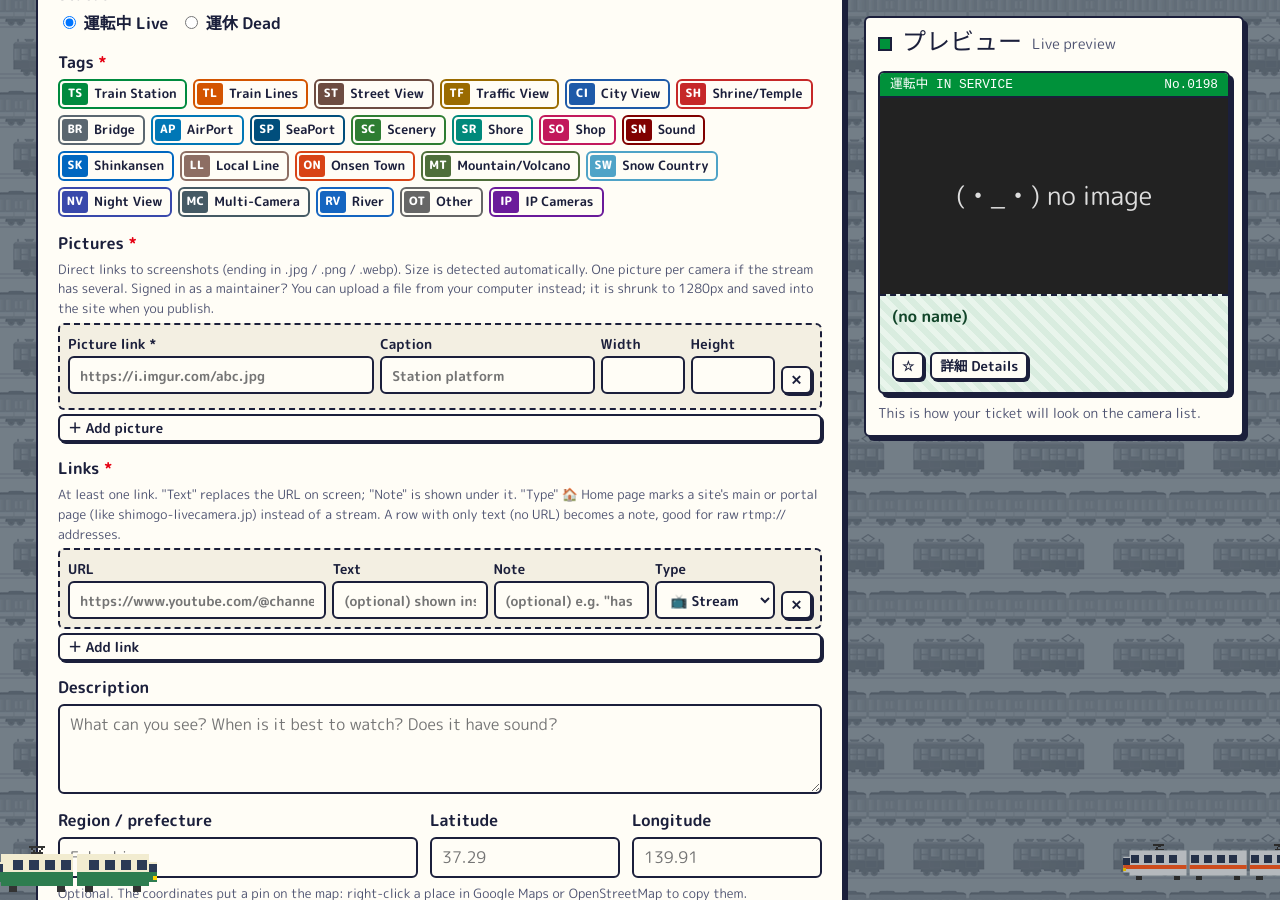
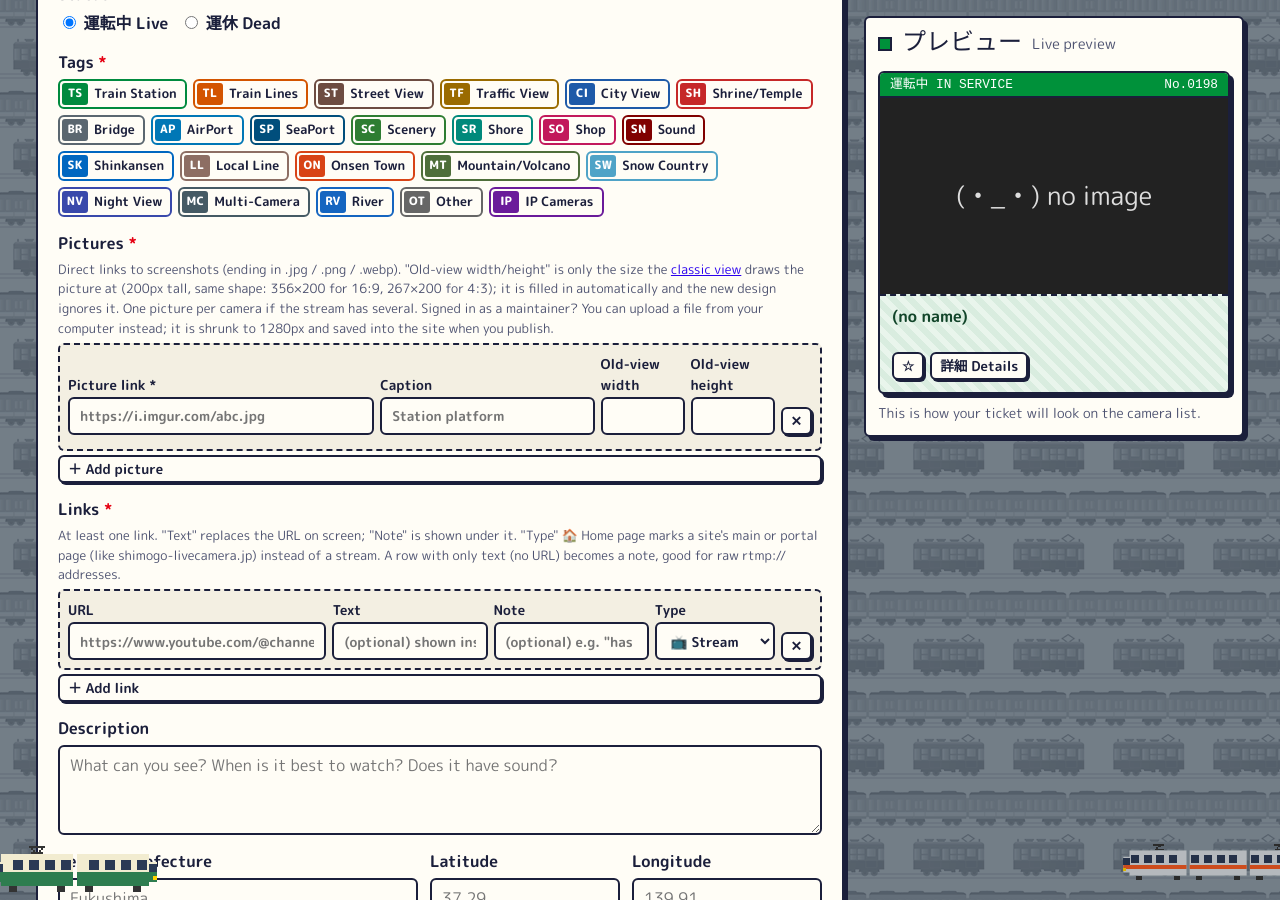
Before and after one commit to TrainStream/trainstream.github.io, a Jekyll site: the page built from submit/index.html, in a window 1280 px wide and 900 px high, scrolled down 817 px. Built offline with Jekyll 4.4.1, drawn with Linux system fonts in a browser that asks for light colours; some web fonts are replaced.

Commit message:
Submit: picture width/height are the classic view's display size
They are only used by the classic view (and the map popup's shape), so
fill them as 200px tall with the picture's own shape (16:9 → 356×200,
4:3 → 267×200) instead of the file's real pixel size, label them
'Old-view width/height', and explain it in the hint and README.

Co-Authored-By: Claude Opus 5.5 <noreply@anthropic.com>
Claude-Session: https://claude.ai/code/session_016eFxwboJTwetv66sWZCP49

```diff
--- a/assets/js/submit.js
+++ b/assets/js/submit.js
@@ -90,8 +90,8 @@
         var row = el('div', { className: 'row-item' }, [
             field('Picture link *', src),
             field('Caption', title),
-            field('Width', width),
-            field('Height', height),
+            field('Old-view width', width),
+            field('Old-view height', height),
             el('button', { type: 'button', className: 'btn btn--small row-remove', 'aria-label': 'Remove picture', text: '✕', onclick: function () { row.remove(); update(); } }),
             upload,
             status,
@@ -152,8 +152,9 @@
             localImages[path] = dataUrl;
             saveLocalImages();
             src.value = path;
-            width.value = w;
-            height.value = h;
+            var shown = classicSize(w, h);
+            width.value = shown.width;
+            height.value = shown.height;
             status.textContent = '✅ ' + w + '×' + h + ', ' + Math.round((dataUrl.length * 0.75) / 1024) + ' KB. It is uploaded when you press 🚀 Publish.';
             update();
         };
@@ -174,6 +175,13 @@
             });
     }
 
+    /* Width/height are only the size the classic (old) view draws the picture at: 200px tall, same shape.
+       16:9 → 356×200, 4:3 → 267×200. The new design sizes pictures itself. */
+    function classicSize(w, h) {
+        if (!(w > 0 && h > 0)) return { width: 356, height: 200 };
+        return { width: Math.round((200 * w) / h), height: 200 };
+    }
+
     function detectSize(src, width, height, status) {
         var url = src.value.trim();
         if (!url) {
@@ -188,9 +196,10 @@
         status.textContent = '⏳ checking picture…';
         var image = new Image();
         image.onload = function () {
-            width.value = image.naturalWidth;
-            height.value = image.naturalHeight;
-            status.textContent = '✅ ' + image.naturalWidth + '×' + image.naturalHeight;
+            var shown = classicSize(image.naturalWidth, image.naturalHeight);
+            width.value = shown.width;
+            height.value = shown.height;
+            status.textContent = '✅ ' + image.naturalWidth + '×' + image.naturalHeight + ' picture, shown at ' + shown.width + '×' + shown.height + ' in the old view';
             update();
         };
         image.onerror = function () {
--- a/submit/index.html
+++ b/submit/index.html
@@ -87,7 +87,7 @@ scripts:
 
         <div class="field">
             <span class="field-label">Pictures <span class="req">*</span></span>
-            <span class="hint">Direct links to screenshots (ending in .jpg / .png / .webp). Size is detected automatically. One picture per camera if the stream has several. Signed in as a maintainer? You can upload a file from your computer instead; it is shrunk to 1280px and saved into the site when you publish.</span>
+            <span class="hint">Direct links to screenshots (ending in .jpg / .png / .webp). "Old-view width/height" is only the size the <a href="/classic/streams/">classic view</a> draws the picture at (200px tall, same shape: 356×200 for 16:9, 267×200 for 4:3); it is filled in automatically and the new design ignores it. One picture per camera if the stream has several. Signed in as a maintainer? You can upload a file from your computer instead; it is shrunk to 1280px and saved into the site when you publish.</span>
             <div class="row-editor" id="f-images"></div>
             <button class="btn btn--small" type="button" id="add-image">＋ Add picture</button>
         </div>
```
Also changed, not shown: README.md.
